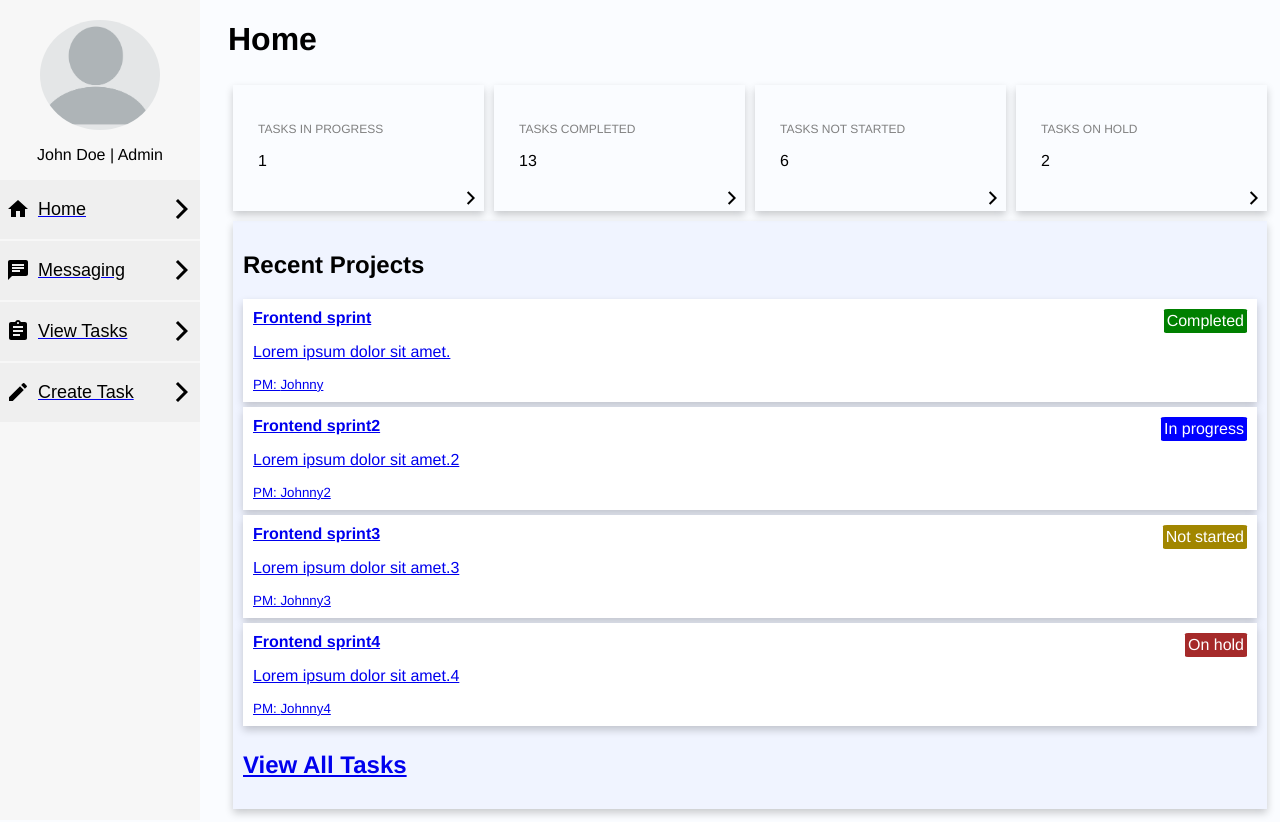
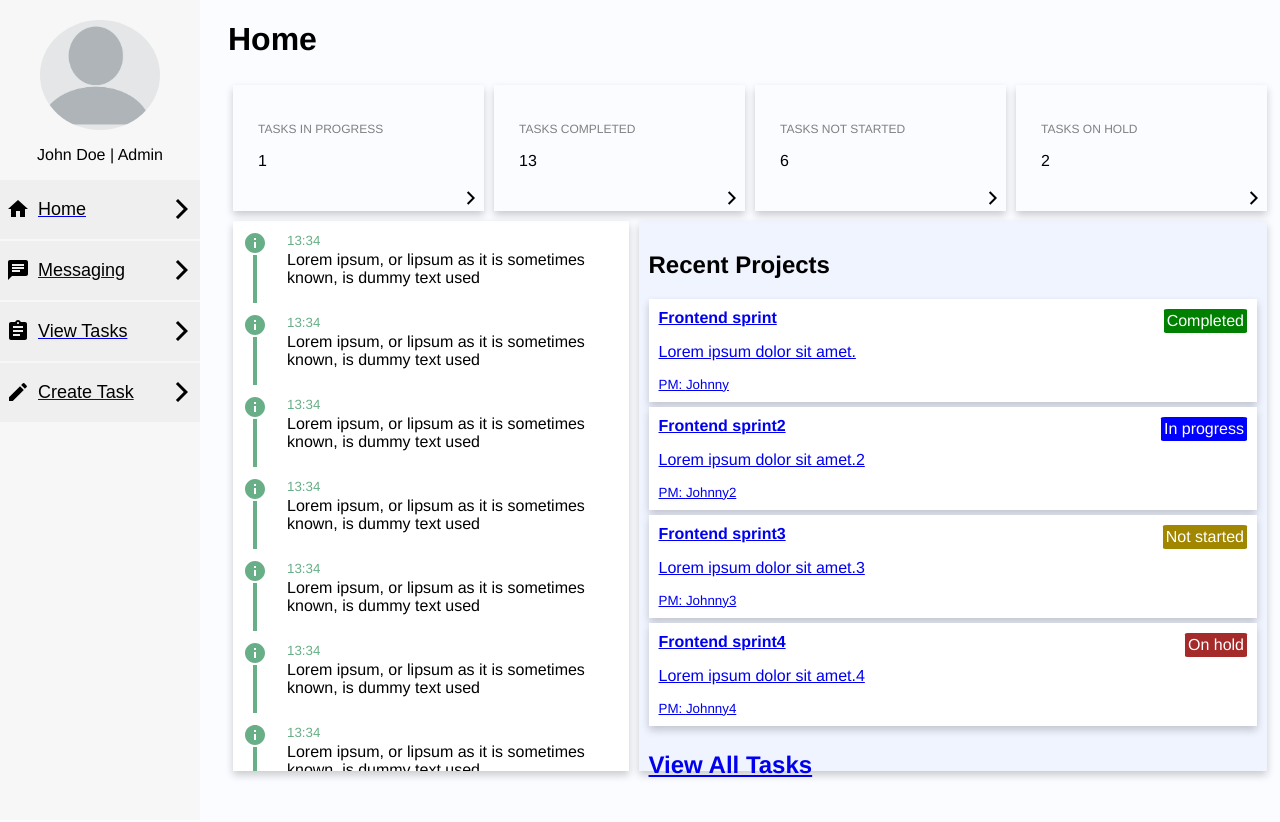
Before and after one commit to SevagSA/Project-Management-Software, a React (Create React App) app in the folder frontend/: page / in a window 1280 px wide. After the commit the page ends 800 px from the top, so only its background shows below. Built offline with nearby package versions, Linux system fonts and the light colour scheme.

Commit message:
Added ActivityWidget to the home page

```diff
--- a/frontend/src/Components/Home/Home.js
+++ b/frontend/src/Components/Home/Home.js
@@ -1,9 +1,10 @@
+import styles from "./Styles";
+import {tasks} from "../../DummyData";
 import SmallSquare from "../Widgets/SmallSquare/SmallSquare";
 import TaskList from "../Widgets/Task/TaskList/TaskList";
-import styles from "./Styles";
-import {tasks} from "../../DummyData";
+import ActivityWidget from "../Widgets/Activity/ActivityWidget/ActivityWidget";
+
 export default function Home() {
-
     return (
         <div>
             <h1>Home</h1>
@@ -14,6 +15,7 @@ export default function Home() {
                 <SmallSquare numOfTasks={2} status="on hold" />
             </styles.WidgetWrapper>
             <styles.WidgetWrapper>
+                <ActivityWidget />
                 <TaskList tasks={tasks} />
             </styles.WidgetWrapper>
         </div>
--- a/frontend/src/Components/Home/Styles.js
+++ b/frontend/src/Components/Home/Styles.js
@@ -2,6 +2,7 @@ import styled from "styled-components";
 
 const WidgetWrapper = styled.div`
     display: flex;
+    max-height: 70vh;
 `;
 
 const styles = {
--- a/frontend/src/Components/Widgets/Activity/ActivityWidget/ActivityWidget.js
+++ b/frontend/src/Components/Widgets/Activity/ActivityWidget/ActivityWidget.js
@@ -1,7 +1,7 @@
 import styles from "./Styles";
 import ActivityItem from "../ActivityItem/ActivityItem";
 
-export default function ActivityWidget() {
+export default function ActivityWidget({activities}) {
     return (
         <styles.Wrapper>
             <ActivityItem />
--- a/frontend/src/Components/Widgets/Activity/ActivityWidget/Styles.js
+++ b/frontend/src/Components/Widgets/Activity/ActivityWidget/Styles.js
@@ -5,6 +5,7 @@ const Wrapper = styled.div`
     box-shadow: 0 4px 8px 0 rgba(0,0,0,0.2);
     flex: .65;
     display: flex;
+    margin: 5px;
     flex-direction: column;
     overflow: scroll;
 `;
```
